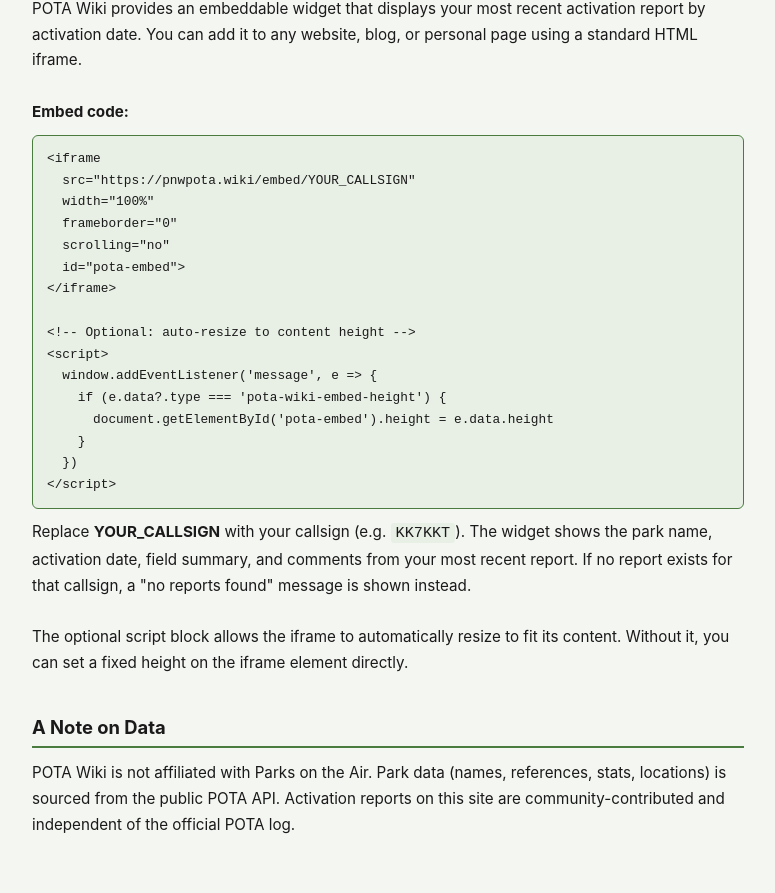
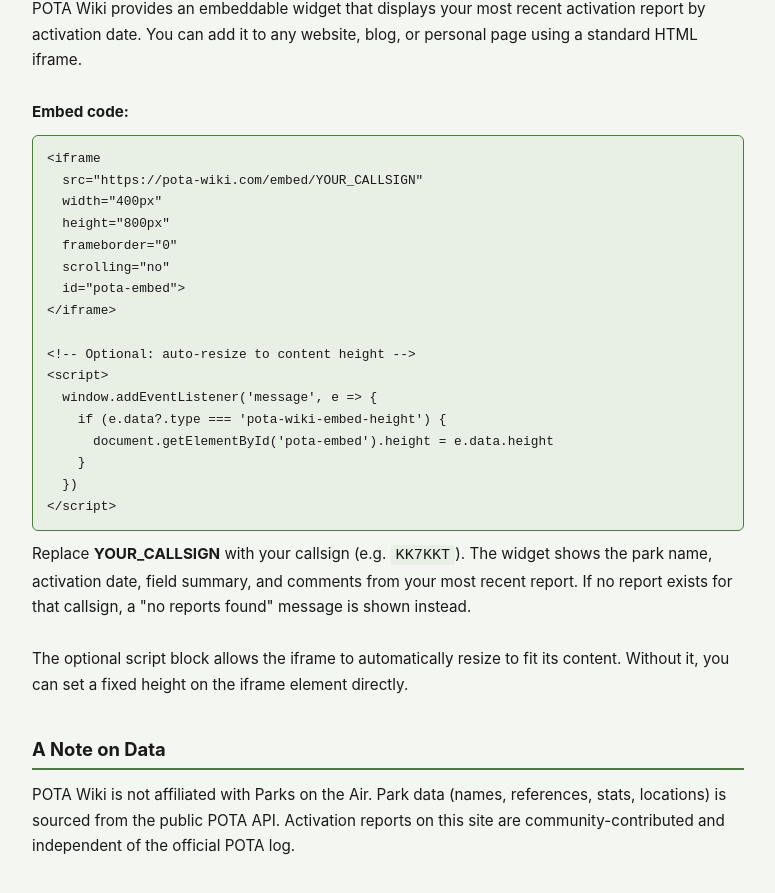
Before and after one commit to thelias/pota-wiki, a React (Vite) app in the folder client/: page /help in a window 1280 px wide. Shown: the part 2193-3086 px from the top of the page, without its empty margins (252-1027 px from the left). Built offline with nearby package versions, Linux system fonts and the light colour scheme; no server answers.

Commit message:
updated help page

```diff
--- a/client/src/pages/Help.jsx
+++ b/client/src/pages/Help.jsx
@@ -73,8 +73,9 @@
           <br /><br />
           <strong>Embed code:</strong>
           <pre style={{ background: 'var(--green-muted)', border: '1px solid var(--green-light)', borderRadius: 6, padding: '12px 14px', fontSize: '0.8rem', overflowX: 'auto', marginTop: 10, marginBottom: 10 }}>{`<iframe
-  src="https://pnwpota.wiki/embed/YOUR_CALLSIGN"
-  width="100%"
+  src="https://pota-wiki.com/embed/YOUR_CALLSIGN"
+  width="400px"
+  height="800px"
   frameborder="0"
   scrolling="no"
   id="pota-embed">
--- a/client/testhtml/test-embed.html
+++ b/client/testhtml/test-embed.html
@@ -2,7 +2,7 @@
     <body>
         <h1> TEST HEADER </h1>
         <iframe
-  src="http://localhost:3000/embed/KK7KKT"
+  src="https://pota-wiki.com/embed/KK7KKT"
   width="400px%"
   height="800px%"
   frameborder="0"
```
